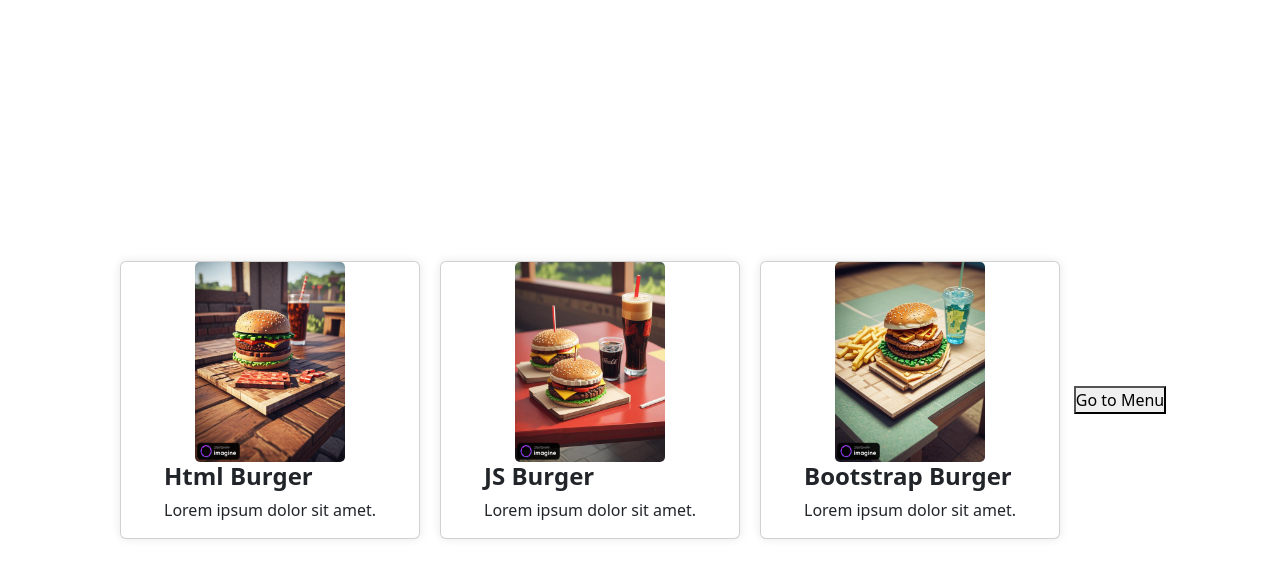
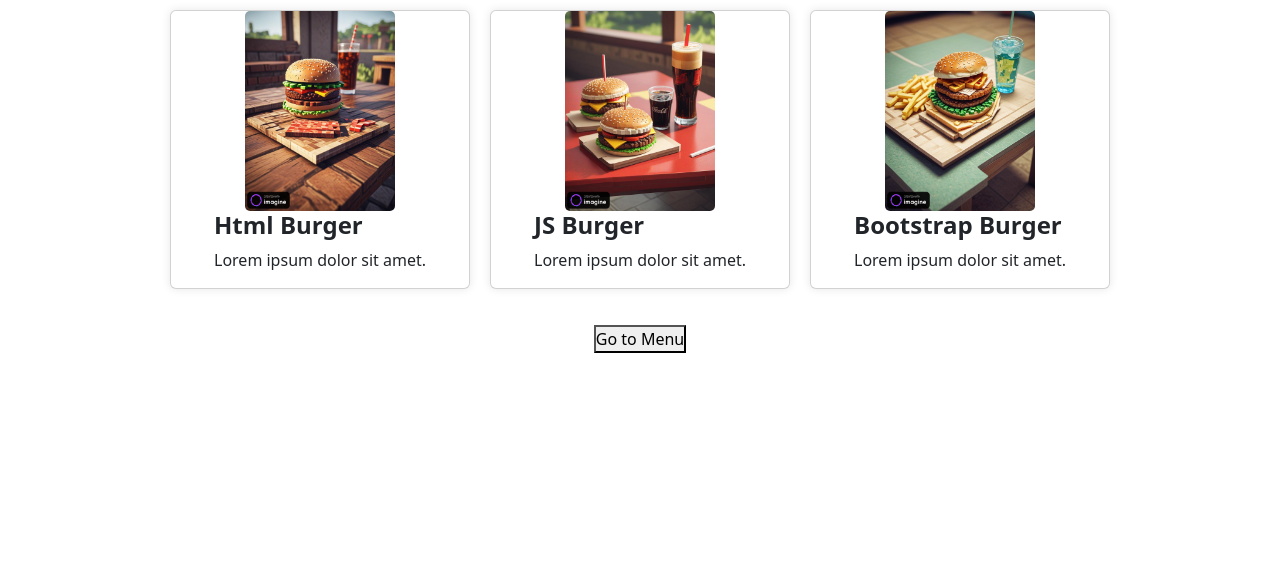
Before and after one commit to contact91/Project-1, a website built with Parcel: page src/index.html in a window 1280 px wide. Built offline with nearby package versions, Linux system fonts and the light colour scheme.

Commit message:
menu second

```diff
--- a/src/index.html
+++ b/src/index.html
@@ -47,10 +47,12 @@
             </div>
           </div>
         </div>
-        <div class="menu-button">
-          <button><a href="#" class="menu-button-link">Go to Menu</a></button>
-        </div>
       </section>
+      <section class="button-container">
+      <div class="menu-button">
+        <button><a href="#" class="menu-button-link">Go to Menu</a></button>
+      </div>
+    </section>
     </main>
   </body>
 </html>
--- a/src/styles/_base.scss
+++ b/src/styles/_base.scss
@@ -1,15 +1,12 @@
+@import "variables";
+
 * {
   margin: 0;
   padding: 0;
   box-sizing: border-box;
 }
 
-.menu {
-  display: flex;
-  justify-content: center;
-  align-items: center;
-  height: 100vh;
-}
+
 
 .container-menu {
   display: flex;
@@ -21,7 +18,7 @@
 .card {
   width: 300px;
   height: 300px;
-  background-color: #f1f1f1;
+  background-color: var(--background);
   border-radius: 10px;
   margin: 10px;
   display: flex;
@@ -29,6 +26,13 @@
   align-items: center;
   flex-direction: column;
   box-shadow: 0 0 10px rgba(0, 0, 0, 0.1);
+}
+
+.button-container {
+  display: flex;
+  justify-content: center;
+  align-items: center;
+  margin-top: 20px;
 }
 
 .menu-button {
```
